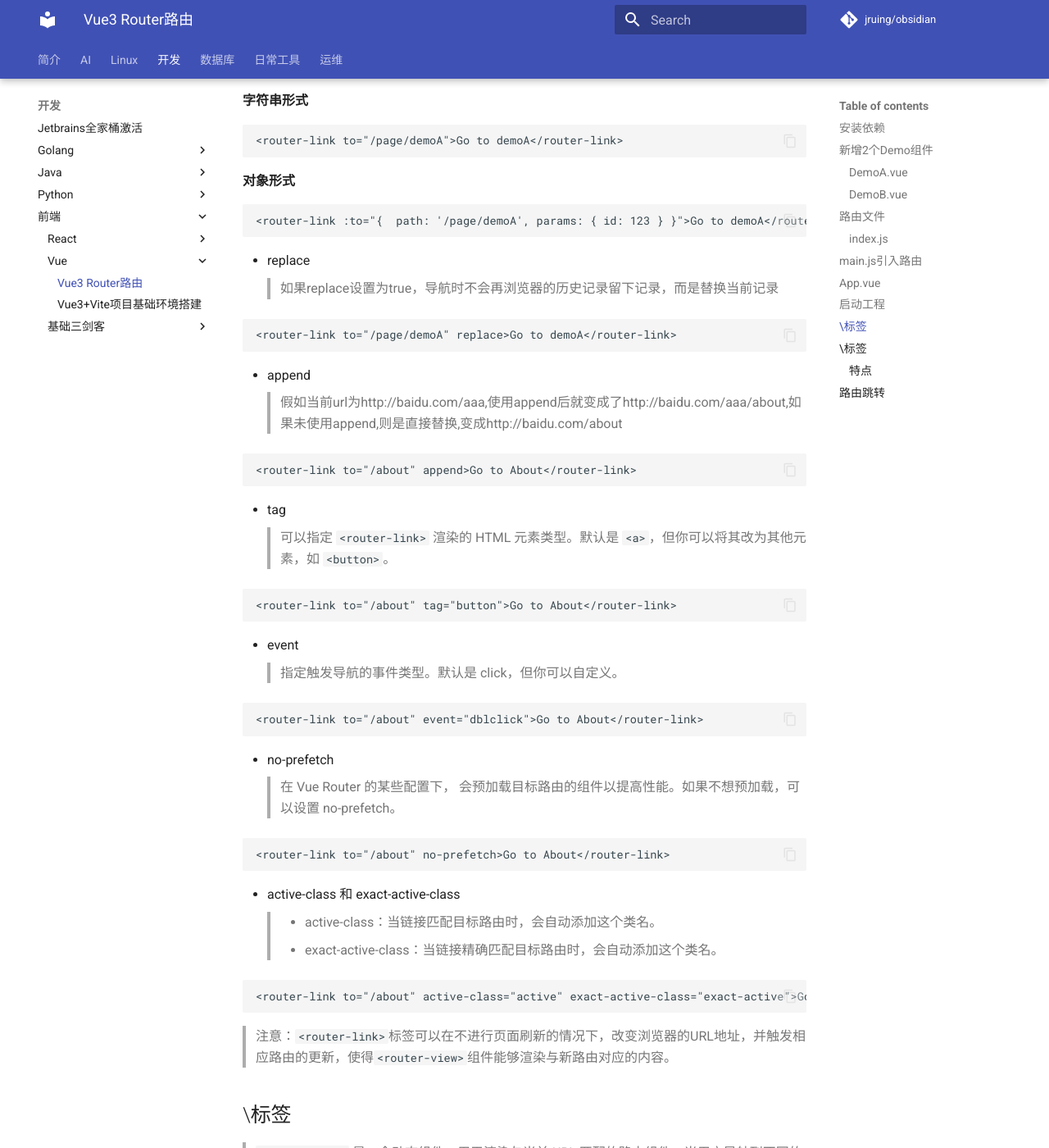
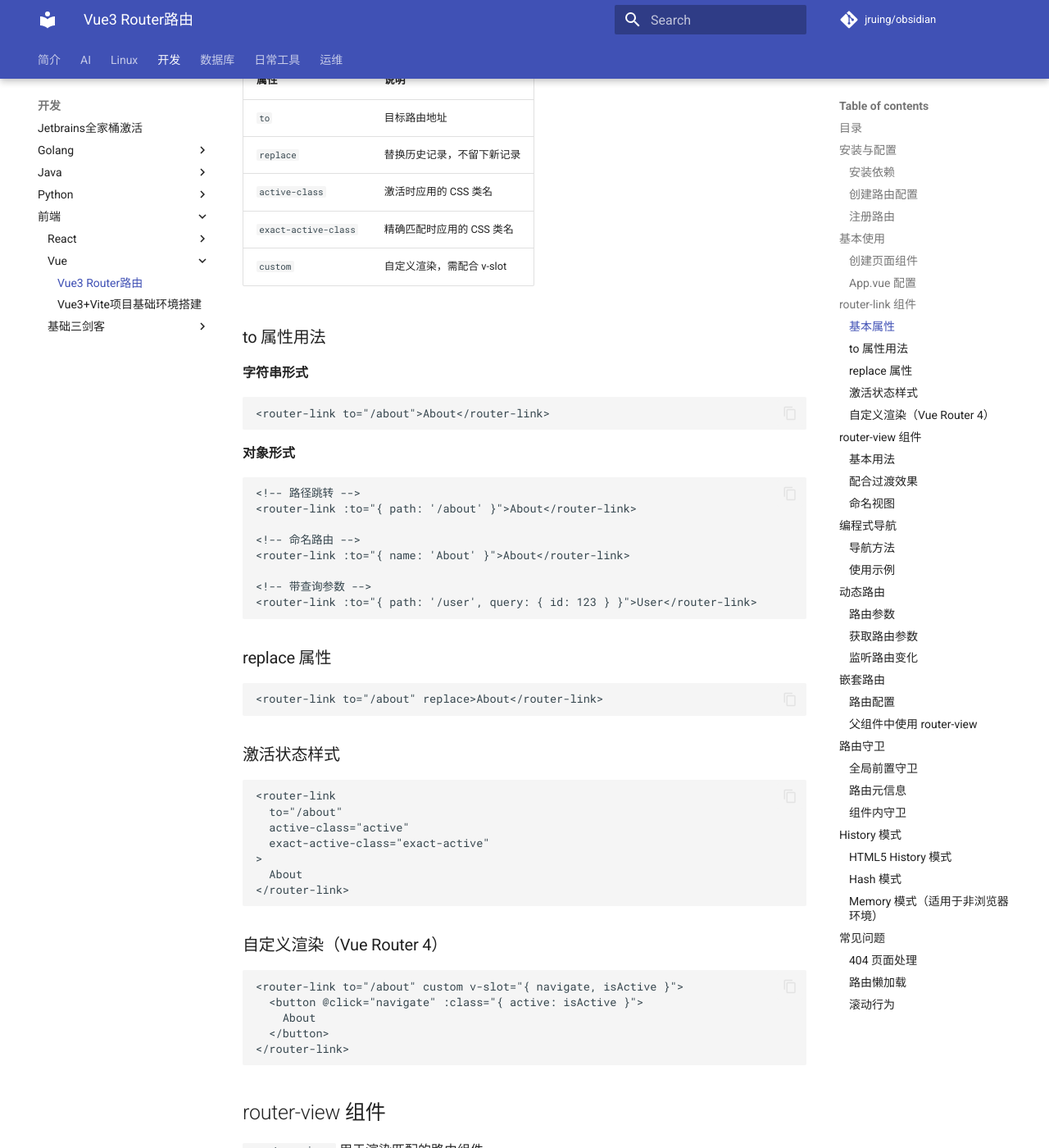
Before and after one commit to Jruing/obsidian, an MkDocs documentation site: the page built from docs/开发/前端/Vue/Vue3 Router路由.md, in a window 1280 px wide and 1400 px high, scrolled down 3171 px. Shown: the whole window at 82% size. Built offline with MkDocs 1.6.1 and Material for MkDocs 9.7.7, drawn with Linux system fonts in a browser that asks for light colours; comment, search, counter and statistics services are not loaded; some of the changed text lies outside the part shown.

Commit message:
更新了废弃属性及新特性，新增动态路由，嵌套路由，路由守卫

````diff
--- a/docs/开发/前端/Vue/Vue3 Router路由.md
+++ b/docs/开发/前端/Vue/Vue3 Router路由.md
@@ -3,199 +3,516 @@
   - Vue
   - 前端
 ---
-## 安装依赖
-```
+Vue Router 是 Vue.js 官方的路由管理器，用于构建单页面应用（SPA）。本文介绍 Vue Router 4.x 版本在 Vue3 中的使用方法。
+
+## 目录
+
+- [安装与配置](#安装与配置)
+- [基本使用](#基本使用)
+- [router-link 组件](#router-link-组件)
+- [router-view 组件](#router-view-组件)
+- [编程式导航](#编程式导航)
+- [动态路由](#动态路由)
+- [嵌套路由](#嵌套路由)
+- [路由守卫](#路由守卫)
+
+## 安装与配置
+
+### 安装依赖
+
+```bash
 npm install vue-router
 ```
 
-## 新增2个Demo组件
-> components目录下创建两个文件DemoA.vue DemoB.vue
-### DemoA.vue
-```
-<script setup>
+### 创建路由配置
 
-</script>
+在 `router/index.js` 中创建路由实例：
 
-<template>
-  <div>
-    Demo A. <br>
-    <router-link to="/page/demoB">返回Demo B</router-link>
-  </div>
-</template>
-
-<style scoped>
-div {
-  font-family: Avenir, Helvetica, Arial, sans-serif;
-  -webkit-font-smoothing: antialiased;
-  -moz-osx-font-smoothing: grayscale;
-  color: #2c3e50;
-  margin-top: 60px;
-  background-color: #fafafa;
-  font-size: 20px;
-}
-</style>
-```
-### DemoB.vue
-```
-<script setup>
-
-</script>
-
-<template>
-  <div>
-    Demo B. <br>
-    <router-link to="/page/demoA">返回Demo A</router-link>
-  </div>
-</template>
-
-<style scoped>
-div {
-  font-family: Avenir, Helvetica, Arial, sans-serif;
-  -webkit-font-smoothing: antialiased;
-  -moz-osx-font-smoothing: grayscale;
-  color: #2c3e50;
-  margin-top: 60px;
-  background-color: #fafafa;
-  font-size: 20px;
-}
-</style>
-```
-## 路由文件
-> router目录下创建index.js
-### index.js
-```
+```javascript
 import { createRouter, createWebHistory } from "vue-router";
 
-// 定义静态路由信息
+// 定义路由配置
 const routes = [
   {
-    path: "/page/demoA",
-    component: () => import("../components/DemoA.vue"),
+    path: "/",
+    name: "Home",
+    component: () => import("../views/Home.vue"),
   },
   {
-    path: "/page/demoB",
-    component: () => import("../components/DemoB.vue"),
+    path: "/about",
+    name: "About",
+    component: () => import("../views/About.vue"),
   },
 ];
 
-// 创建路由对象
+// 创建路由实例
 const router = createRouter({
   history: createWebHistory(),
   routes,
 });
 
-// 导出路由对象
 export default router;
+```
 
-```
-## main.js引入路由
-```
-import {createApp} from 'vue';
+### 注册路由
+
+在 `main.js` 中注册路由：
+
+```javascript
+import { createApp } from 'vue';
 import App from './App.vue';
-// 引入路由
 import router from './router';
 
-
-// 创建Vue3实例对象
 const app = createApp(App);
-// 使用路由
 app.use(router);
-// 挂载Vue3实例到 #app 容器
 app.mount('#app');
 ```
 
-## App.vue
-```
-<script setup></script>
+## 基本使用
+
+### 创建页面组件
+
+**views/Home.vue**
+
+```vue
+<script setup>
+</script>
 
 <template>
-    <!-- 使用 router-view 渲染组件 -->
-    <router-view v-slot="{ Component }">
-        <!--  组件切换的时候，加上过渡效果  -->
-        <transition>
-            <!--   这里显示具体的组件内容   -->
-            <component :is="Component" />
-        </transition>
-    </router-view>
+  <div class="page">
+    <h2>Home Page</h2>
+    <router-link to="/about">Go to About</router-link>
+  </div>
 </template>
 
-<style></style>
-```
-## 启动工程
-```
-npm run dev
-# 访问
-http://localhost:3500/page/demoA
+<style scoped>
+.page {
+  padding: 20px;
+}
+</style>
 ```
 
-## \<router-link>标签
-> `<router-link>`标签的作用是实现路由之间的跳转功能，默认情况下，`<router-link>`标签是采用超链接`<a>`标签显示的，通过to属性指定需要跳转的路由地址。当然，如果你不想使用默认的`<a>`标签，也可以使用tag属性自定义其他的标签。
+**views/About.vue**
 
-- to
+```vue
+<script setup>
+</script>
 
-__字符串形式__
-```
-<router-link to="/page/demoA">Go to demoA</router-link>
-```
-__对象形式__
-```
-<router-link :to="{  path: '/page/demoA', params: { id: 123 } }">Go to demoA</router-link>
-```
-- replace
-> 如果replace设置为true，导航时不会再浏览器的历史记录留下记录，而是替换当前记录
-```
-<router-link to="/page/demoA" replace>Go to demoA</router-link>
-```
-- append
-> 假如当前url为http://baidu.com/aaa,使用append后就变成了http://baidu.com/aaa/about,如果未使用append,则是直接替换,变成http://baidu.com/about
-```
-<router-link to="/about" append>Go to About</router-link>
-```
-- tag
-> 可以指定 `<router-link>` 渲染的 HTML 元素类型。默认是 `<a>`，但你可以将其改为其他元素，如 `<button>`。
-```
-<router-link to="/about" tag="button">Go to About</router-link>
-```
-- event
-> 指定触发导航的事件类型。默认是 click，但你可以自定义。
-```
-<router-link to="/about" event="dblclick">Go to About</router-link>
-```
-- no-prefetch
-> 在 Vue Router 的某些配置下，<router-link> 会预加载目标路由的组件以提高性能。如果不想预加载，可以设置 no-prefetch。
+<template>
+  <div class="page">
+    <h2>About Page</h2>
+    <router-link to="/">Go to Home</router-link>
+  </div>
+</template>
 
-```
-<router-link to="/about" no-prefetch>Go to About</router-link>
-```
-- active-class 和 exact-active-class
-> * active-class：当链接匹配目标路由时，会自动添加这个类名。
-> * exact-active-class：当链接精确匹配目标路由时，会自动添加这个类名。
-```
-<router-link to="/about" active-class="active" exact-active-class="exact-active">Go to About</router-link>
+<style scoped>
+.page {
+  padding: 20px;
+}
+</style>
 ```
 
-> 注意：`<router-link>`标签可以在不进行页面刷新的情况下，改变浏览器的URL地址，并触发相应路由的更新，使得`<router-view>`组件能够渲染与新路由对应的内容。
+### App.vue 配置
 
+```vue
+<script setup>
+</script>
 
-## \<router-view>标签
-> `<router-view>` 是一个动态组件，用于渲染与当前 URL 匹配的路由组件。当用户导航到不同的路由时，`<router-view>` 会根据路由配置动态切换显示的组件，而不需要重新加载整个页面。
-### 特点
-> * 动态渲染组件：根据当前路由匹配的组件，动态渲染内容。
-> * 支持嵌套路由：可以嵌套多个 `<router-view>`，实现复杂的页面结构。
-> * 提供过渡效果：可以结合 Vue 的 `<transition>` 组件，为路由切换添加动画效果。
+<template>
+  <router-view v-slot="{ Component }">
+    <transition name="fade" mode="out-in">
+      <component :is="Component" />
+    </transition>
+  </router-view>
+</template>
 
-- name
-> <router-view> 默认渲染的是默认的路由匹配项，但你可以通过 name 属性指定渲染特定的嵌套路由。
+<style>
+.fade-enter-active,
+.fade-leave-active {
+  transition: opacity 0.3s ease;
+}
+.fade-enter-from,
+.fade-leave-to {
+  opacity: 0;
+}
+</style>
+```
 
+## router-link 组件
+
+`<router-link>` 用于声明式导航，默认渲染为 `<a>` 标签。
+
+### 基本属性
+
+| 属性 | 说明 |
+|------|------|
+| `to` | 目标路由地址 |
+| `replace` | 替换历史记录，不留下新记录 |
+| `active-class` | 激活时应用的 CSS 类名 |
+| `exact-active-class` | 精确匹配时应用的 CSS 类名 |
+| `custom` | 自定义渲染，需配合 v-slot |
+
+### to 属性用法
+
+**字符串形式**
+
+```vue
+<router-link to="/about">About</router-link>
 ```
-<router-view name="header"></router-view>
-<router-view name="main"></router-view>
-<router-view name="footer"></router-view>
+
+**对象形式**
+
+```vue
+<!-- 路径跳转 -->
+<router-link :to="{ path: '/about' }">About</router-link>
+
+<!-- 命名路由 -->
+<router-link :to="{ name: 'About' }">About</router-link>
+
+<!-- 带查询参数 -->
+<router-link :to="{ path: '/user', query: { id: 123 } }">User</router-link>
 ```
-## 路由跳转
-> `router`对象中提供了几个路由跳转的方法，分别是`router.push()`、`router.replace()`、`router.go()`、`router.back()`、`router.forward()`这五个方法，其中最常用的是`router.push()`和`router.replace()`。
-- `router.push()`方法作用：跳转到指定路由地址，不会替换历史访问记录中的当前路由
-- `router.replace()`方法作用：跳转到指定路由地址，会替换历史访问记录中的当前路由
-- `router.go(num)`方法作用：前进或者后退num个路由
-- `router.back()`方法作用：后退1个路由，也就是等价于`router.go(-1)`的作用。
-- `router.forward()`方法作用：前进1个路由，也就是等价于`router.go(1)`的作用。
+
+### replace 属性
+
+```vue
+<router-link to="/about" replace>About</router-link>
+```
+
+### 激活状态样式
+
+```vue
+<router-link
+  to="/about"
+  active-class="active"
+  exact-active-class="exact-active"
+>
+  About
+</router-link>
+```
+
+### 自定义渲染（Vue Router 4）
+
+```vue
+<router-link to="/about" custom v-slot="{ navigate, isActive }">
+  <button @click="navigate" :class="{ active: isActive }">
+    About
+  </button>
+</router-link>
+```
+
+## router-view 组件
+
+`<router-view>` 用于渲染匹配的路由组件。
+
+### 基本用法
+
+```vue
+<router-view />
+```
+
+### 配合过渡效果
+
+```vue
+<router-view v-slot="{ Component }">
+  <transition name="fade" mode="out-in">
+    <component :is="Component" />
+  </transition>
+</router-view>
+```
+
+### 命名视图
+
+用于同时渲染多个视图：
+
+```javascript
+const routes = [
+  {
+    path: '/layout',
+    components: {
+      default: Home,
+      header: Header,
+      footer: Footer,
+    },
+  },
+];
+```
+
+```vue
+<router-view />
+<router-view name="header" />
+<router-view name="footer" />
+```
+
+## 编程式导航
+
+在组件中使用 `useRouter` 进行编程式导航：
+
+```vue
+<script setup>
+import { useRouter } from 'vue-router';
+
+const router = useRouter();
+
+const goToAbout = () => {
+  router.push('/about');
+};
+</script>
+```
+
+### 导航方法
+
+| 方法 | 说明 |
+|------|------|
+| `router.push()` | 跳转并保留历史记录 |
+| `router.replace()` | 跳转并替换历史记录 |
+| `router.go(n)` | 前进/后退 n 步 |
+| `router.back()` | 后退一步 |
+| `router.forward()` | 前进一步 |
+
+### 使用示例
+
+```javascript
+import { useRouter } from 'vue-router';
+
+const router = useRouter();
+
+// push 用法
+router.push('/about');
+router.push({ path: '/about' });
+router.push({ name: 'About' });
+router.push({ path: '/user', query: { id: 123 } });
+
+// replace 用法
+router.replace('/about');
+
+// 历史导航
+router.go(-1);    // 后退一步
+router.back();    // 后退一步
+router.forward(); // 前进一步
+```
+
+## 动态路由
+
+### 路由参数
+
+```javascript
+const routes = [
+  {
+    path: '/user/:id',
+    name: 'User',
+    component: () => import('../views/User.vue'),
+  },
+];
+```
+
+### 获取路由参数
+
+```vue
+<script setup>
+import { useRoute } from 'vue-router';
+
+const route = useRoute();
+const userId = route.params.id;
+</script>
+
+<template>
+  <div>User ID: {{ userId }}</div>
+</template>
+```
+
+### 监听路由变化
+
+```vue
+<script setup>
+import { watch } from 'vue';
+import { useRoute } from 'vue-router';
+
+const route = useRoute();
+
+watch(
+  () => route.params.id,
+  (newId) => {
+    console.log('User ID changed:', newId);
+  }
+);
+</script>
+```
+
+## 嵌套路由
+
+### 路由配置
+
+```javascript
+const routes = [
+  {
+    path: '/user',
+    component: () => import('../views/User.vue'),
+    children: [
+      {
+        path: '',           // 默认子路由
+        name: 'UserHome',
+        component: () => import('../views/UserHome.vue'),
+      },
+      {
+        path: 'profile',    // /user/profile
+        name: 'UserProfile',
+        component: () => import('../views/UserProfile.vue'),
+      },
+      {
+        path: 'settings',   // /user/settings
+        name: 'UserSettings',
+        component: () => import('../views/UserSettings.vue'),
+      },
+    ],
+  },
+];
+```
+
+### 父组件中使用 router-view
+
+```vue
+<!-- User.vue -->
+<template>
+  <div>
+    <h2>User Page</h2>
+    <nav>
+      <router-link to="/user">Home</router-link>
+      <router-link to="/user/profile">Profile</router-link>
+      <router-link to="/user/settings">Settings</router-link>
+    </nav>
+    <router-view />
+  </div>
+</template>
+```
+
+## 路由守卫
+
+### 全局前置守卫
+
+```javascript
+// router/index.js
+router.beforeEach((to, from, next) => {
+  const isAuthenticated = checkAuth();
+
+  if (to.meta.requiresAuth && !isAuthenticated) {
+    next('/login');
+  } else {
+    next();
+  }
+});
+```
+
+### 路由元信息
+
+```javascript
+const routes = [
+  {
+    path: '/admin',
+    name: 'Admin',
+    component: Admin,
+    meta: { requiresAuth: true },
+  },
+];
+```
+
+### 组件内守卫
+
+```vue
+<script setup>
+import { onBeforeRouteLeave, onBeforeRouteUpdate } from 'vue-router';
+
+// 离开前确认
+onBeforeRouteLeave((to, from, next) => {
+  if (confirm('确定要离开吗？')) {
+    next();
+  } else {
+    next(false);
+  }
+});
+
+// 路由更新时
+onBeforeRouteUpdate((to, from, next) => {
+  console.log('Route updated');
+  next();
+});
+</script>
+```
+
+## History 模式
+
+### HTML5 History 模式
+
+```javascript
+import { createRouter, createWebHistory } from 'vue-router';
+
+const router = createRouter({
+  history: createWebHistory(),
+  routes,
+});
+```
+
+### Hash 模式
+
+```javascript
+import { createRouter, createWebHashHistory } from 'vue-router';
+
+const router = createRouter({
+  history: createWebHashHistory(),
+  routes,
+});
+```
+
+### Memory 模式（适用于非浏览器环境）
+
+```javascript
+import { createRouter, createMemoryHistory } from 'vue-router';
+
+const router = createRouter({
+  history: createMemoryHistory(),
+  routes,
+});
+```
+
+## 常见问题
+
+### 404 页面处理
+
+```javascript
+const routes = [
+  // ...其他路由
+  {
+    path: '/:pathMatch(.*)*',
+    name: 'NotFound',
+    component: () => import('../views/NotFound.vue'),
+  },
+];
+```
+
+### 路由懒加载
+
+```javascript
+// 推荐：使用动态导入
+component: () => import('../views/About.vue');
+
+// 分组打包
+component: () => import(/* webpackChunkName: "about" */ '../views/About.vue');
+```
+
+### 滚动行为
+
+```javascript
+const router = createRouter({
+  history: createWebHistory(),
+  routes,
+  scrollBehavior(to, from, savedPosition) {
+    if (savedPosition) {
+      return savedPosition;
+    } else if (to.hash) {
+      return { el: to.hash };
+    } else {
+      return { top: 0 };
+    }
+  },
+});
+```
````
